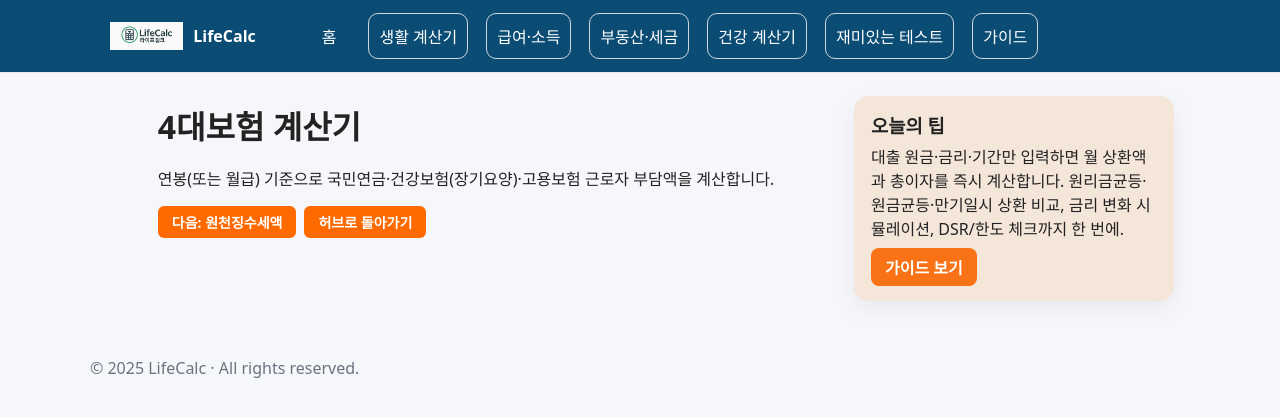
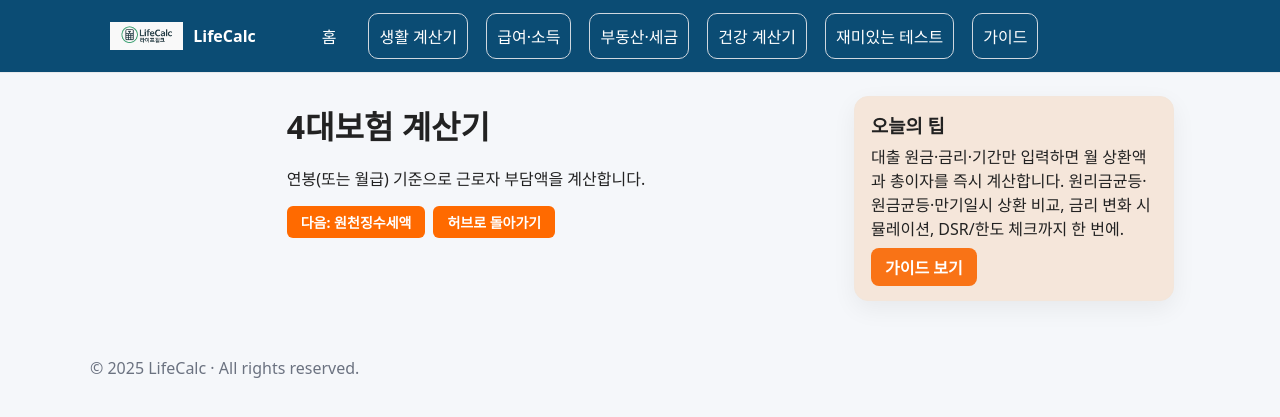
Before and after one commit to khai-lang/LifeCalc, a Jekyll site: the page built from finance/insurances/index.md, in a window 1280 px wide. Shown: the top 417 px of the page. Built offline with Jekyll 4.4.1, drawn with Linux system fonts in a browser that asks for light colours.

Commit message:
Update index.md

```diff
--- a/finance/insurances/index.md
+++ b/finance/insurances/index.md
@@ -1,29 +1,29 @@
 ---
 layout: default
 title: 4대보험 계산기 2025 — 근로자 부담액 자동 계산
-description: 국민연금·건강보험(장기요양)·고용보험의 근로자 부담액을 연봉 기준으로 산출합니다.
-permalink: /finance/insurances/
-section: finance
+description: 국민연금·건강보험(장기요양)·고용보험 근로자 부담액을 연봉 기준으로 산출합니다.
+permalink: /salary/insurances/
+section: salary
 ---
 
 <h1>4대보험 계산기</h1>
-<p class="muted">연봉(또는 월급) 기준으로 국민연금·건강보험(장기요양)·고용보험 근로자 부담액을 계산합니다.</p>
+<p class="muted">연봉(또는 월급) 기준으로 근로자 부담액을 계산합니다.</p>
 
-<!-- TODO: 여기 계산기 UI/로직 삽입 -->
+<!-- TODO: 계산기 UI/로직 -->
 
 <div class="btn-row" style="display:flex;gap:8px;flex-wrap:wrap;margin-top:16px">
-  <a class="btn" href="/finance/salary/#withholding">다음: 원천징수세액</a>
-  <a class="btn ghost" href="/finance/salary/">허브로 돌아가기</a>
+  <a class="btn" href="/salary/withholding/">다음: 원천징수세액</a>
+  <a class="btn ghost" href="/salary/">허브로 돌아가기</a>
 </div>
+
 
 <script type="application/ld+json">
 {
   "@context":"https://schema.org",
   "@type":"BreadcrumbList",
   "itemListElement":[
-    {"@type":"ListItem","position":1,"name":"급여·소득","item":"https://calculator.khaistory.com/finance/"},
-    {"@type":"ListItem","position":2,"name":"연봉·급여·세금 허브","item":"https://calculator.khaistory.com/finance/salary/"},
-    {"@type":"ListItem","position":3,"name":"4대보험 계산기","item":"https://calculator.khaistory.com/finance/insurances/"}
+    {"@type":"ListItem","position":1,"name":"급여·소득","item":"https://calculator.khaistory.com/salary/"},
+    {"@type":"ListItem","position":2,"name":"4대보험 계산기","item":"https://calculator.khaistory.com/salary/insurances/"}
   ]
 }
 </script>
```
